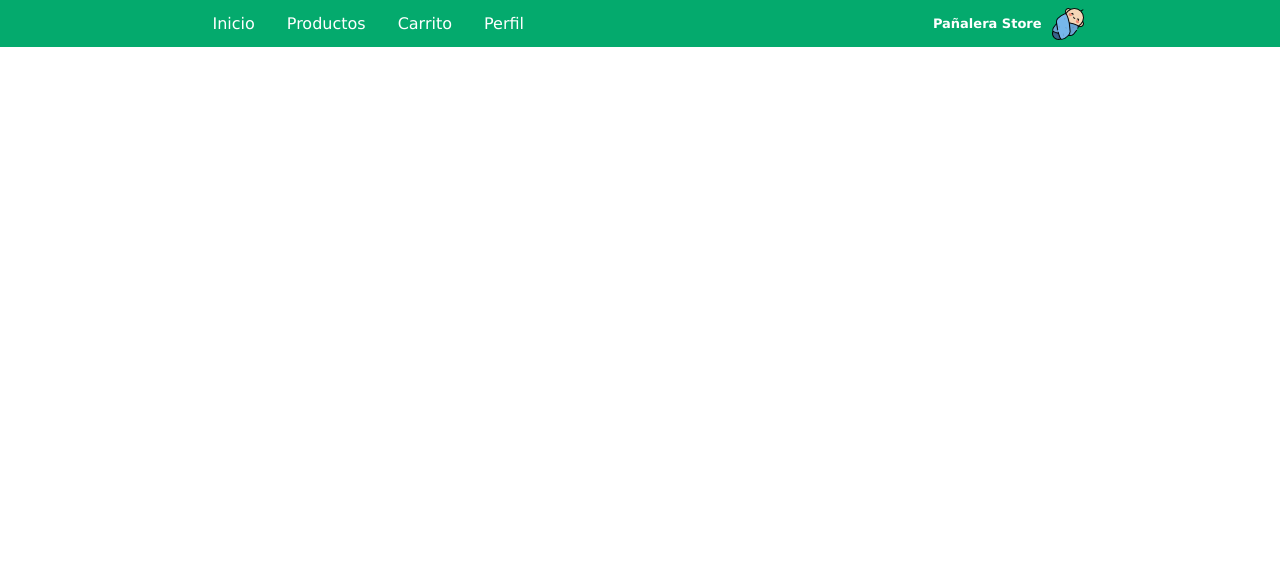
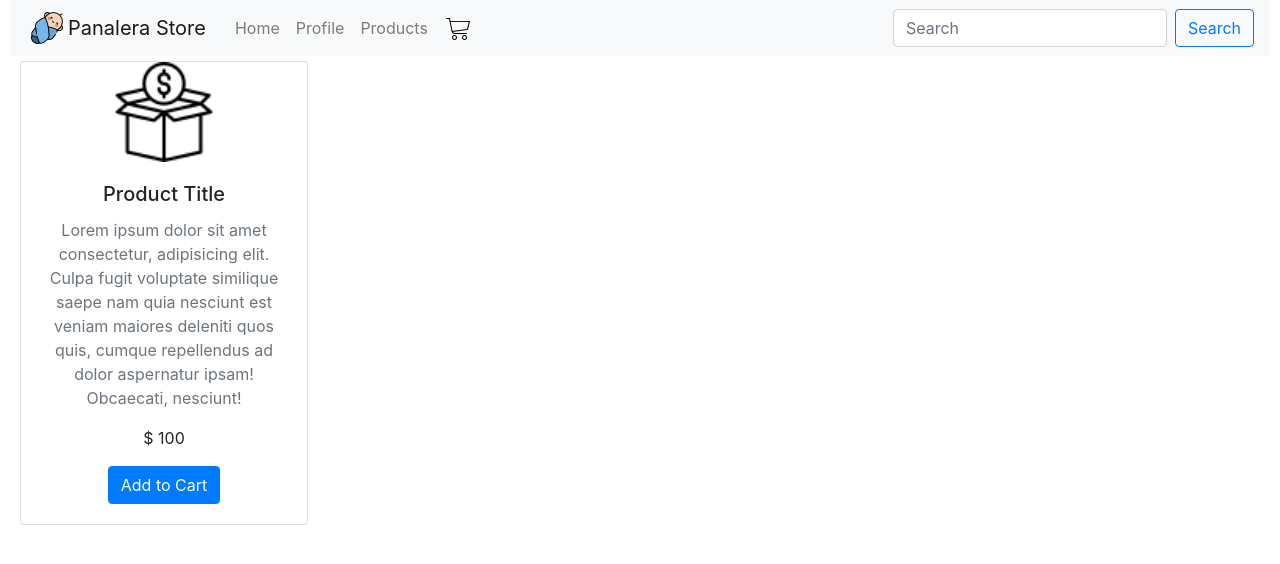
Before and after one commit to enzobecce/tienda-coder, a React (Create React App) app: page / in a window 1280 px wide. Shown: the top 564 px of the page. Built offline with nearby package versions, Linux system fonts and the light colour scheme.

Commit message:
Agrego Bootstrap, icono de carrito y la tarjeta de producto'

```diff
--- a/src/App.js
+++ b/src/App.js
@@ -1,10 +1,13 @@
 import './App.css';
-import { NavBar } from './components/cardComponents/navBar';
+import 'bootstrap/dist/css/bootstrap.min.css';
+import { NavBar } from './components/NavBarComponent/index';
+import { ItemList } from './components/ItemListComponent/index';
 
 function App() {
   return (
     <div className="App">
       <NavBar />
+      <ItemList />
     </div>
   );
 }
--- /dev/null
+++ b/src/components/ItemListComponent/index.jsx
@@ -0,0 +1,20 @@
+import { Card, Button } from "react-bootstrap";
+import './styles.css';
+
+export const ItemList = () => {
+    return (
+        <div className = 'margin'>
+            <Card style={{ width: '18rem' }}>
+            <Card.Img className = 'image' variant="top" src="./images/product-example.png" />
+            <Card.Body>
+                <Card.Title>Product Title</Card.Title>
+                <Card.Text className = 'text-secondary'>
+                Lorem ipsum dolor sit amet consectetur, adipisicing elit. Culpa fugit voluptate similique saepe nam quia nesciunt est veniam maiores deleniti quos quis, cumque repellendus ad dolor aspernatur ipsam! Obcaecati, nesciunt!
+                </Card.Text>
+                <p>$ 100</p>
+                <Button variant="primary">Add to Cart</Button>
+            </Card.Body>
+            </Card>
+        </div>
+    )
+}
--- /dev/null
+++ b/src/components/ItemListComponent/styles.css
@@ -0,0 +1,9 @@
+.margin {
+    margin: 5px
+}
+
+.image {
+    margin: auto;
+    min-width: min-content;
+    max-width: 100px;
+}
--- /dev/null
+++ b/src/components/NavBarComponent/index.jsx
@@ -0,0 +1,24 @@
+import {Navbar, Nav, Form, FormControl, Button} from 'react-bootstrap';
+import './styles.css'
+import { CartWidget } from '../cartComponent';
+
+export const NavBar = () => {
+    return (
+        <>
+            <Navbar bg="light" variant="light">
+                <img src="/images/logo.png" alt="Panalera Store" />
+                <Navbar.Brand href="#home">Panalera Store</Navbar.Brand>
+                <Nav className="mr-auto">
+                <Nav.Link href="#home">Home</Nav.Link>
+                <Nav.Link>Profile</Nav.Link>
+                <Nav.Link>Products</Nav.Link>
+                < CartWidget />
+            </Nav>
+            <Form inline>
+                <FormControl type="text" placeholder="Search" className="mr-sm-2" />
+                <Button variant="outline-primary">Search</Button>
+                </Form>
+            </Navbar>
+    </>
+    )
+}
--- /dev/null
+++ b/src/components/NavBarComponent/styles.css
@@ -0,0 +1,3 @@
+img, div {
+  margin: auto 5px;
+}
--- a/src/components/cardComponents/navBar.jsx
+++ /dev/null
@@ -1,22 +0,0 @@
-import './styles/navBar.css'
-
-export const NavBar = () => {
-    return (
-        <div className='main'>
-            <nav className='flex'>
-                <div className='flex'>
-                    <img src="/images/logo.png" alt="Pañalera Store" />
-                    <h1>Pañalera Store</h1>
-
-                </div>
-
-                <ul className='listNone'>
-                    <li><a>Inicio</a></li>
-                    <li><a>Productos</a></li>
-                    <li><a>Carrito</a></li>
-                    <li><a>Perfil</a></li>
-                </ul>
-            </nav>
-        </div>
-    )
-}
--- a/src/components/cardComponents/styles/navBar.css
+++ /dev/null
@@ -1,45 +0,0 @@
-.main {
-    box-sizing: border-box;
-    width: 100%;
-    margin: 0;
-    padding: 0;
-    background-color: #04AA6D;
-    font-family: Verdana, Geneva, Tahoma, sans-serif;
-    color: white;
-}
-
-h1 {
-  font-size: small;
-  margin: 0 10px 0 0;
-}
-
-.flex{
-    display: flex;
-    flex-direction: row-reverse;
-    align-items: center;
-    justify-content: space-around;
-}
-
-ul {
-  list-style-type: none;
-  margin: 0;
-  padding: 0;
-  overflow: hidden;
-}
-
-li {
-  float: left;
-}
-
-li a {
-  display: block;
-  color: white;
-  text-align: center;
-  padding: 14px 16px;
-  text-decoration: none;
-}
-
-/* Change the link color to #111 (black) on hover */
-li a:hover {
-  background-color: #111;
-}
--- /dev/null
+++ b/src/components/cartComponent/index.jsx
@@ -0,0 +1,7 @@
+export const CartWidget = () => {
+    return (
+        <div>
+            <img src="/images/carrito-de-compras.png" alt="ver carrito" />
+        </div>
+    )
+}
```
Also changed, not shown: public/images/carrito-de-compras.png (added), public/images/product-example.png (added), src/App.css (line endings or trailing spaces).
